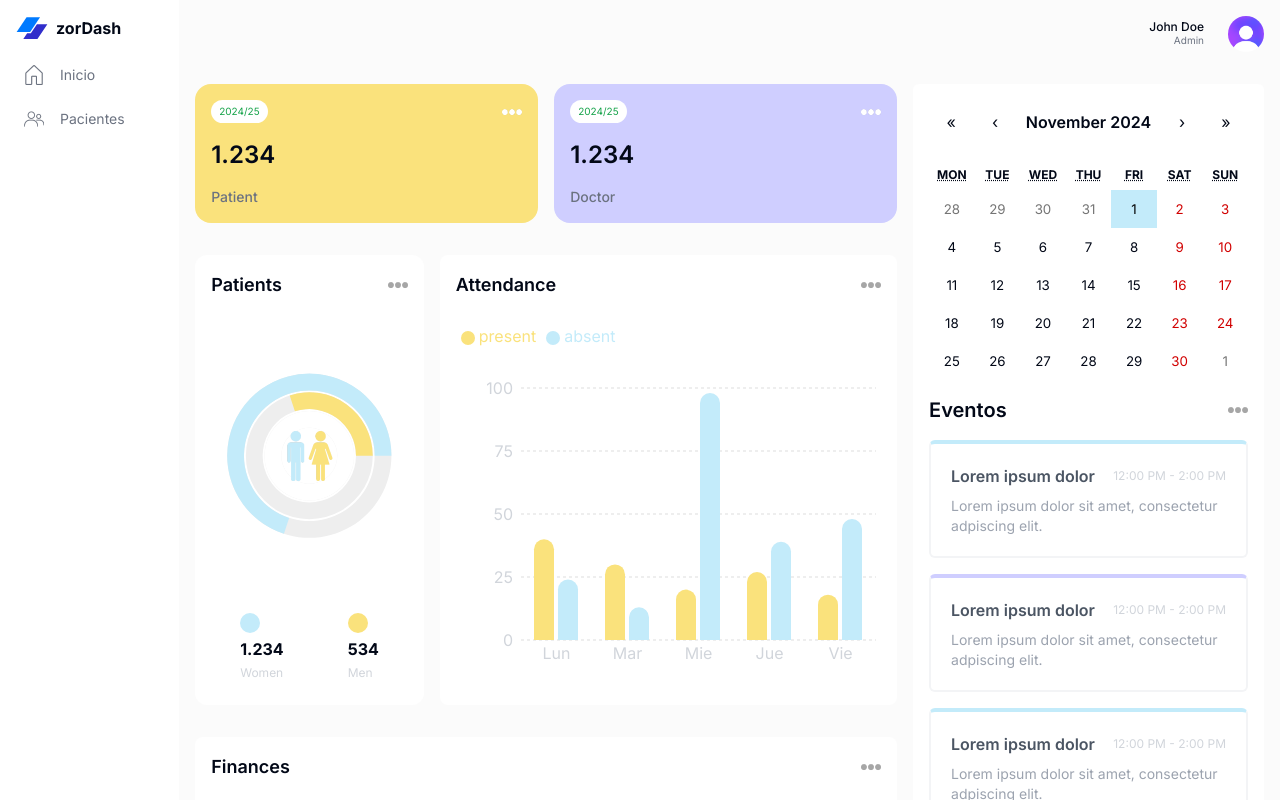
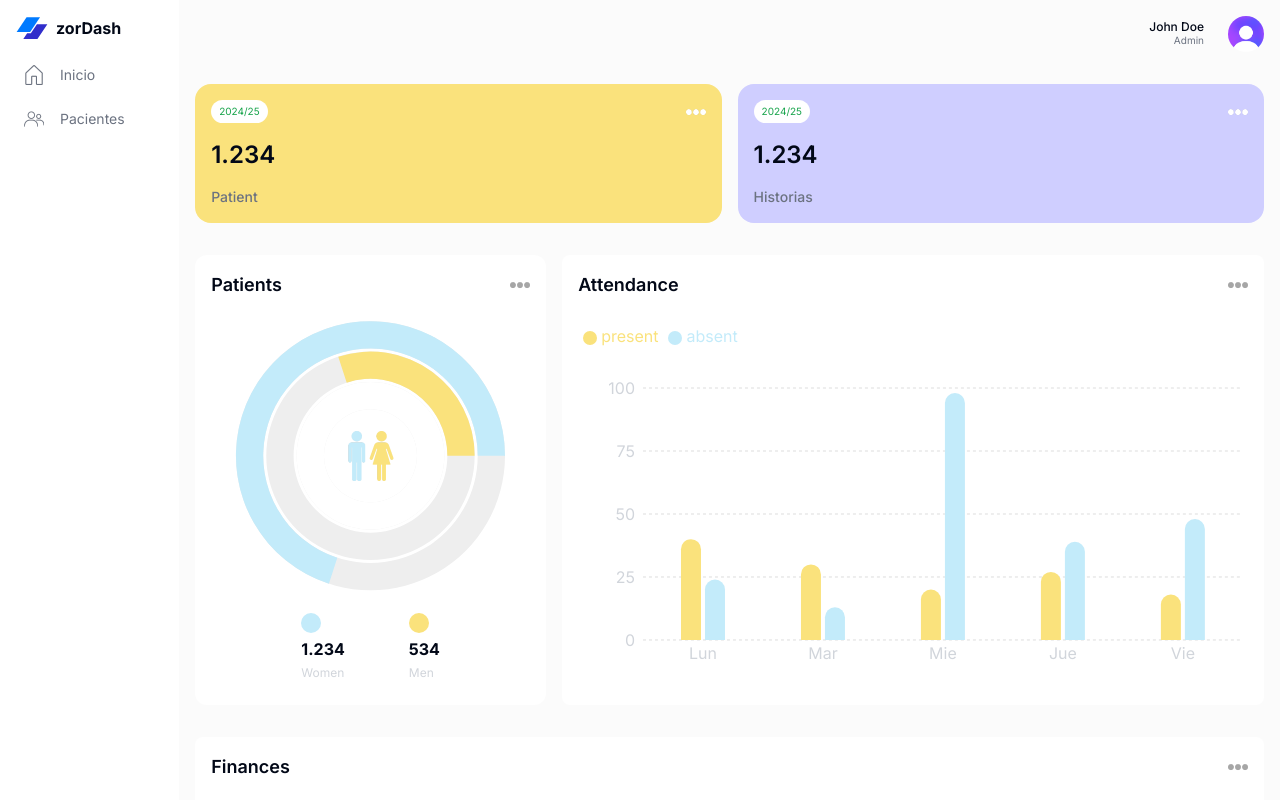
Before and after one commit to viagraz0r/next-dashboard-ui, a Next.js app: page /admin in a window 1280 px wide. Built offline with nearby package versions, Linux system fonts and the light colour scheme.

Commit message:
aqui se oculta la zona del calendario y el listado de eventos

```diff
--- a/src/app/(dashboard)/admin/page.tsx
+++ b/src/app/(dashboard)/admin/page.tsx
@@ -8,11 +8,13 @@ const AdminPage = () => {
 	return (
 		<div className="flex p-4 gap-4 flex-col md:flex-row">
 			{/* LEFT */}
-			<div className="w-full lg:w-2/3 flex flex-col gap-8">
+			{/* aqui he clonado el div original para ver los cambios */}
+			{/* <div className="w-full lg:w-2/3 flex flex-col gap-8"> */}
+			<div className="w-full lg:w-full flex flex-col gap-8">
 				{/* USER CARDS */}
 				<div className="flex gap-4 justify-between flex-wrap">
 					<UserCard type="patient" />
-					<UserCard type="doctor" />
+					<UserCard type="historias" />
 				</div>
 				{/* MIDDLE CHART */}
 				<div className="flex gap-4 flex-col lg:flex-row">
@@ -31,7 +33,8 @@ const AdminPage = () => {
 				</div>
 			</div>
 			{/* RIGHT */}
-			<div className="w-full lg:w-1/3 flex flex-col gap-8">
+			{/* aqui reemplazo flex por hidden */}
+			<div className="hidden w-full lg:w-1/3 flex-col gap-8">
 				<EventCalendar />
 			</div>
 		</div>
```
